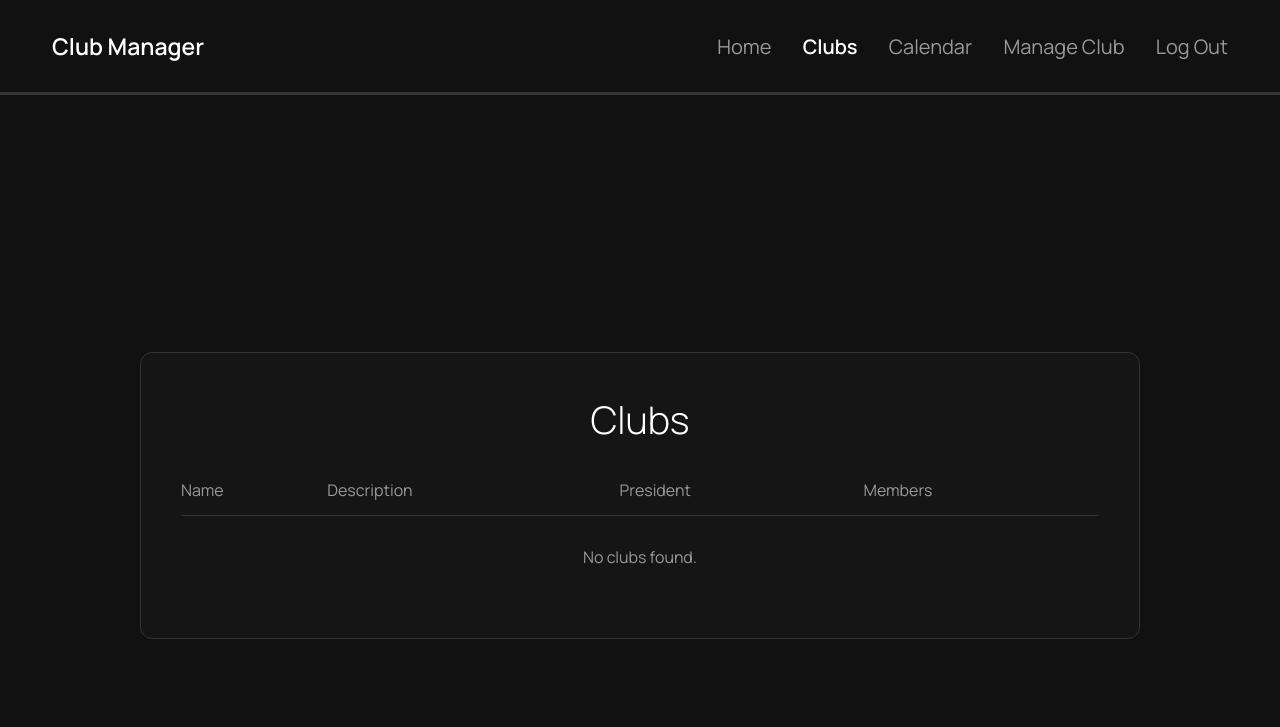
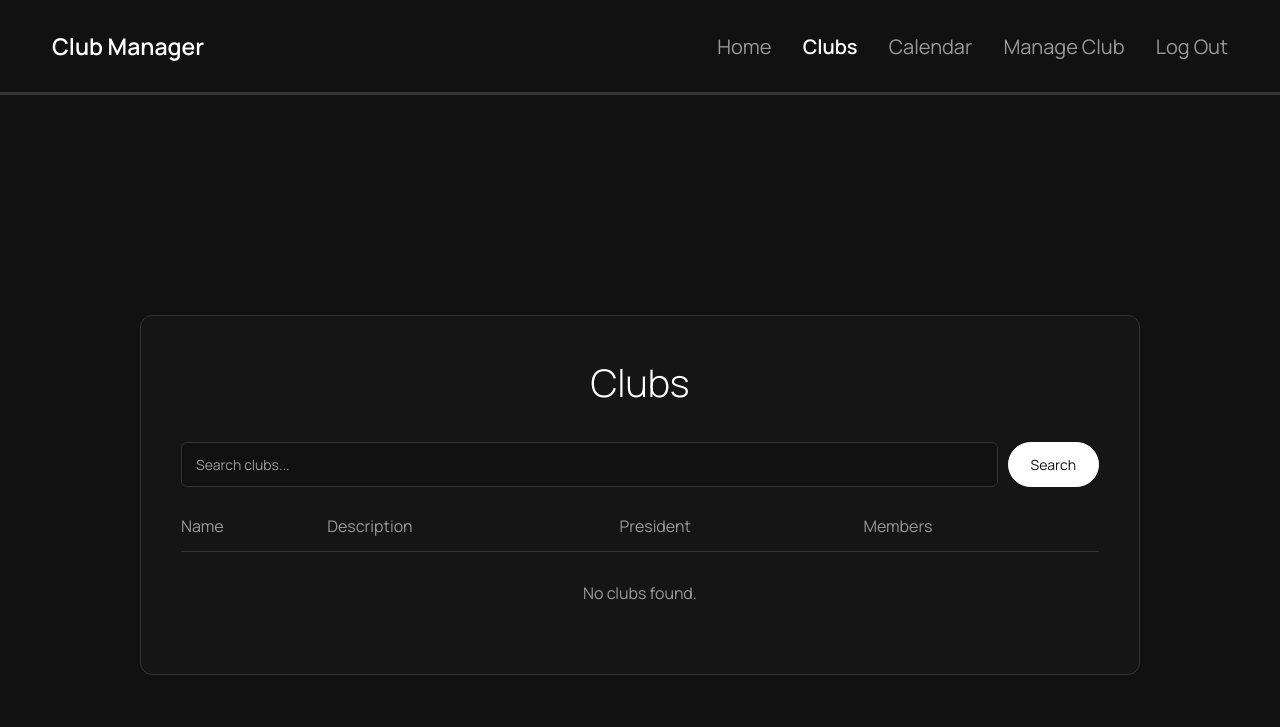
Before and after one commit to nolsluv/club-manager, a Django app: page /clubs/ in a window 1280 px wide. Shown: the top 727 px of the page. Run offline with Django 5.2, Linux system fonts and the light colour scheme; the visitor is signed in with stand-in values (Sample User, id 1).

Commit message:
Basic Search Bar
Added a search bar in the clubs list, updated the views to allow for searching by name or words in the short description, added css to change for light and dark modes

```diff
--- a/members/views.py
+++ b/members/views.py
@@ -8,6 +8,7 @@
 from django.contrib.auth.models import User
 from django.shortcuts import get_object_or_404
 from django.contrib import messages
+from django.db.models import Q
 
 
 def register(request):
@@ -67,9 +68,16 @@
 
 @login_required
 def clubs(request):
+    search = request.GET.get("search", "")
     clubs = Club.objects.all()
 
-    return render(request, 'clubs.html', {'clubs': clubs})
+    if search:
+        clubs = clubs.filter(
+            Q(name__icontains=search) |
+            Q(short_description__icontains=search)
+        )
+
+    return render(request, "clubs.html", {"clubs": clubs, "search": search})
 
 def club_detail(request, club_id):
     club = get_object_or_404(Club, id=club_id)
--- a/static/css/style.css
+++ b/static/css/style.css
@@ -956,3 +956,56 @@
     color: #111 !important;
     border-color: white !important;
 }
+
+
+/* =========================
+   Club Search
+========================= */
+
+.club-search-form {
+    display: flex;
+    gap: 10px;
+    margin-top: 10px;
+    margin-bottom: 24px
+}
+
+.club-search-input {
+    flex: 1;
+    padding: 12px 14px;
+    border: 1px solid var(--border);
+    border-radius: 6px;
+    background: var(--bg);
+    color: var(--text);
+    font-size: 14px;
+    font-family: "Manrope", sans-serif;
+    outline: none;
+    transition: border-color 0.3s ease;
+}
+
+.club-search-input::placeholder {
+    color: var(--muted);
+}
+
+.club-search-input:focus {
+    border-color: var(--text);
+}
+
+.club-search-button {
+    width: auto !important;
+    padding: 12px 22px !important;
+    margin-top: 0 !important;
+    background: var(--button-bg);
+    color: var(--button-text);
+    border: 1px solid var(--button-bg);
+    border-radius: 25px;
+    font-size: 14px;
+    font-family: "Manrope", sans-serif;
+    cursor: pointer;
+    transition: background 0.3s ease, color 0.3s ease, border-color 0.3s ease;
+}
+
+.club-search-button:hover {
+    background: transparent;
+    color: var(--text);
+    border-color: var(--text);
+}
--- a/templates/clubs.html
+++ b/templates/clubs.html
@@ -5,6 +5,19 @@
 <div class="login-page">
     <div class="login-container" style="max-width: 1000px;">
         <h1>Clubs</h1>
+
+        <!-- Search Bar -->
+
+        <form method="GET" action="{% url 'clubs' %}" class="club-search-form">
+            <input
+                type="text"
+                name="search"
+                placeholder="Search clubs..."
+                value="{{ search }}"
+                class="club-search-input"
+            >
+            <button type="submit" class="club-search-button">Search</button>
+        </form>
 
         <table class="clubs-table">
         <thead>
@@ -33,7 +46,7 @@
             </tr>
             {% empty %}
             <tr>
-                <td colspan="4" class="no-clubs">No clubs found.</td>
+                <td colspan="4" class="no-clubs">No clubs found{% if search %} matching "{{ search }}"{% endif %}.</td>
             </tr>
             {% endfor %}
         </tbody>
```
